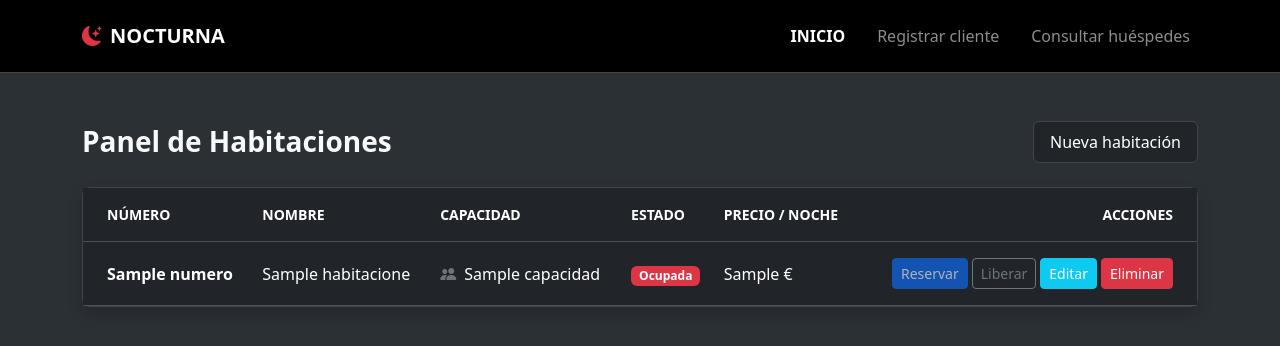
After one commit to Luisito2312/luis-php, a PHP site: template src/tema4/nocturna/src/Vistas/lista_habitaciones.html.twig in a window 1280 px wide. The commit adds this page. Shown: the top 346 px of the page. Run offline with PHP 8.4, Linux system fonts and the light colour scheme; the template is opened without the code that fills it: most values are stand-ins (such as "Sample title", 1, 10 or a date in 2020); some libraries are stand-ins or nearby versions.

Commit message:
añadir cosas

```diff
--- /dev/null
+++ b/src/tema4/nocturna/src/Vistas/lista_habitaciones.html.twig
@@ -0,0 +1,105 @@
+<!DOCTYPE html>
+<html lang="es" data-bs-theme="dark">
+
+<head>
+    <meta charset="UTF-8">
+    <meta name="viewport" content="width=device-width, initial-scale=1.0">
+    <title>Hotel Nocturna</title>
+    <link href="https://cdn.jsdelivr.net/npm/bootstrap@5.3.3/dist/css/bootstrap.min.css" rel="stylesheet">
+    <link rel="stylesheet" href="https://cdn.jsdelivr.net/npm/bootstrap-icons@1.11.3/font/bootstrap-icons.min.css">
+    <script src="https://cdn.jsdelivr.net/npm/bootstrap@5.3.3/dist/js/bootstrap.bundle.min.js" defer></script>
+</head>
+
+<body class="bg-body-tertiary text-light">
+
+    <!-- Menú Superior -->
+    <nav class="navbar navbar-expand-lg navbar-dark bg-black border-bottom border-secondary-subtle py-3">
+        <div class="container">
+            <a class="navbar-brand d-flex align-items-center gap-2 fw-bold text-uppercase" href="index.php">
+                <i class="bi bi-moon-stars-fill text-danger"></i>
+                NOCTURNA
+            </a>
+            <button class="navbar-toggler" type="button" data-bs-toggle="collapse" data-bs-target="#menuNocturna" aria-controls="menuNocturna" aria-expanded="false" aria-label="Mostrar menú">
+                <span class="navbar-toggler-icon"></span>
+            </button>
+            <div class="collapse navbar-collapse" id="menuNocturna">
+                <ul class="navbar-nav ms-auto gap-lg-3 align-items-lg-center">
+                    <li class="nav-item">
+                        <a class="nav-link active fw-semibold small" href="index.php">INICIO</a>
+                    </li>
+                    <li class="nav-item">
+                        <a class="nav-link small" href="#">Registrar cliente</a>
+                    </li>
+                    <li class="nav-item">
+                        <a class="nav-link small" href="#">Consultar huéspedes</a>
+                    </li>
+                </ul>
+            </div>
+        </div>
+    </nav>
+
+    <!-- Contenido Principal -->
+    <main class="container my-5">
+
+        <!-- Cabecera del Panel -->
+        <div class="d-flex justify-content-between align-items-center mb-4">
+            <h2 class="h3 fw-semibold mb-0">Panel de Habitaciones</h2>
+            <a href="#" class="btn btn-dark border border-secondary-subtle px-3 py-2">Nueva habitación</a>
+        </div>
+
+        <!-- Tabla de Habitaciones -->
+        <div class="card bg-dark border-secondary-subtle rounded-3 shadow">
+            <div class="card-body p-0">
+                <div class="table-responsive">
+                    <table id="tablaHabitaciones" class="table table-dark table-hover align-middle mb-0">
+                        <thead>
+                            <tr class="small text-secondary">
+                                <th class="ps-4 py-3 text-uppercase">NÚMERO</th>
+                                <th class="py-3 text-uppercase">NOMBRE</th>
+                                <th class="py-3 text-uppercase">CAPACIDAD</th>
+                                <th class="py-3 text-uppercase">ESTADO</th>
+                                <th class="py-3 text-uppercase">PRECIO / NOCHE</th>
+                                <th class="pe-4 py-3 text-end text-uppercase">ACCIONES</th>
+                            </tr>
+                        </thead>
+                        <tbody>
+                            {% for habitacion in habitaciones %}
+                                <tr data-estado="{{ habitacion.isDisponible() ? 'libre' : 'ocupada' }}">
+                                    <td class="ps-4 py-3 fw-bold">{{ habitacion.numero }}</td>
+                                    <td class="py-3">{{ habitacion.nombre }}</td>
+                                    <td class="py-3">
+                                        <i class="bi bi-people-fill me-1 text-secondary"></i>
+                                        {{ habitacion.capacidad }}
+                                    </td>
+                                    <td class="estado-celda py-3">
+                                        {% if habitacion.isDisponible() %}
+                                            <span class="badge bg-success px-2 py-1">Libre</span>
+                                        {% else %}
+                                            <span class="badge bg-danger px-2 py-1">Ocupada</span>
+                                        {% endif %}
+                                    </td>
+                                    <td class="py-3">{{ habitacion.precio_noche }} €</td>
+                                    <td class="pe-4 py-3 text-end">
+                                        <div class="d-inline-flex gap-1">
+                                            <button class="btn btn-sm btn-primary" onclick="cambiarEstado(this, 'ocupada')" {{ not habitacion.isDisponible() ? 'disabled' : '' }}>Reservar</button>
+                                            <button class="btn btn-sm btn-outline-secondary" onclick="cambiarEstado(this, 'libre')" {{ habitacion.isDisponible() ? 'disabled' : '' }}>Liberar</button>
+                                            <a href="#" class="btn btn-sm btn-info text-white">Editar</a>
+                                            <button class="btn btn-sm btn-danger">Eliminar</button>
+                                        </div>
+                                    </td>
+                                </tr>
+                            {% else %}
+                                <tr>
+                                    <td colspan="6" class="text-center py-4 text-secondary">No hay habitaciones registradas.</td>
+                                </tr>
+                            {% endfor %}
+                        </tbody>
+                    </table>
+                </div>
+            </div>
+        </div>
+    </main>
+
+</body>
+
+</html>
--- a/src/tema4/nocturna/src/autoload.php
+++ /dev/null
@@ -1,4 +0,0 @@
-<?php
-
-    spl_autoload_extensions(".php");
-    spl_autoload_register();
--- a/src/tema4/nocturna/src/modelos/Cliente.php
+++ b/src/tema4/nocturna/src/modelos/Cliente.php
@@ -1,7 +1,6 @@
 <?php
 
-require_once "Direccion.php";
-
+namespace Nocturna\Modelos;
 
 class Cliente{
 
--- a/src/tema4/nocturna/src/modelos/Habitacion.php
+++ b/src/tema4/nocturna/src/modelos/Habitacion.php
@@ -5,6 +5,7 @@ namespace Nocturna\Modelos;
 class Habitacion
 {
     # Atributos
+    public readonly int $idhabitacion;
     public private(set) int $numero;
     public private(set) string $nombre;
 
```
Also changed, not shown: src/tema4/nocturna/src/Controladores/HabitacionController.php (+8 -0 lines), src/tema4/nocturna/src/Repositorios/HabitacionRepositorio.php (+17 -0 lines), src/tema4/nocturna/src/Vistas/lista_habitaciones.php (deleted, +0 -81 lines), src/tema4/nocturna/src/bd/Database.php (+6 -1 lines), src/tema4/nocturna/src/index.php (+36 -0 lines), 2 other files.
